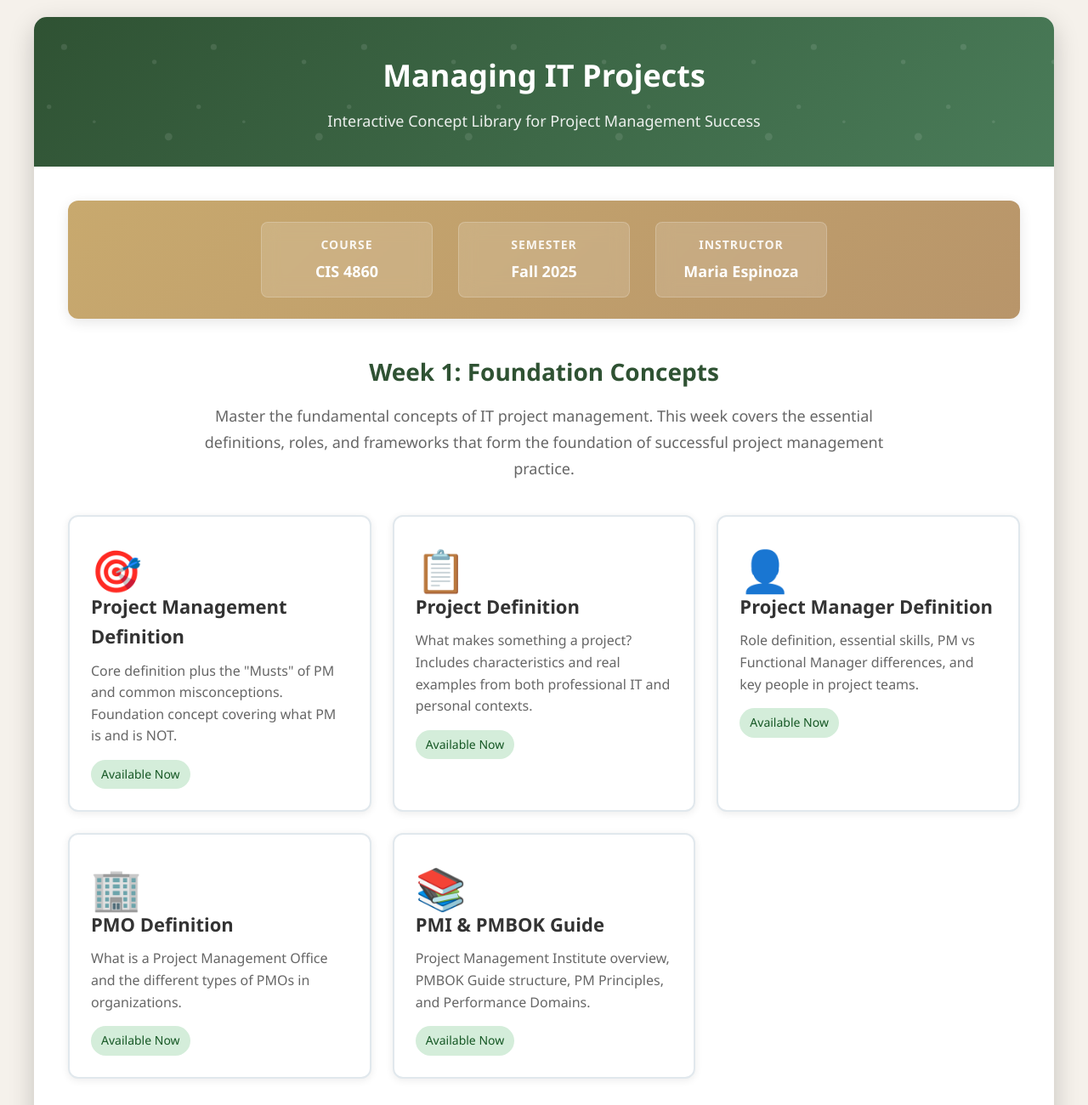
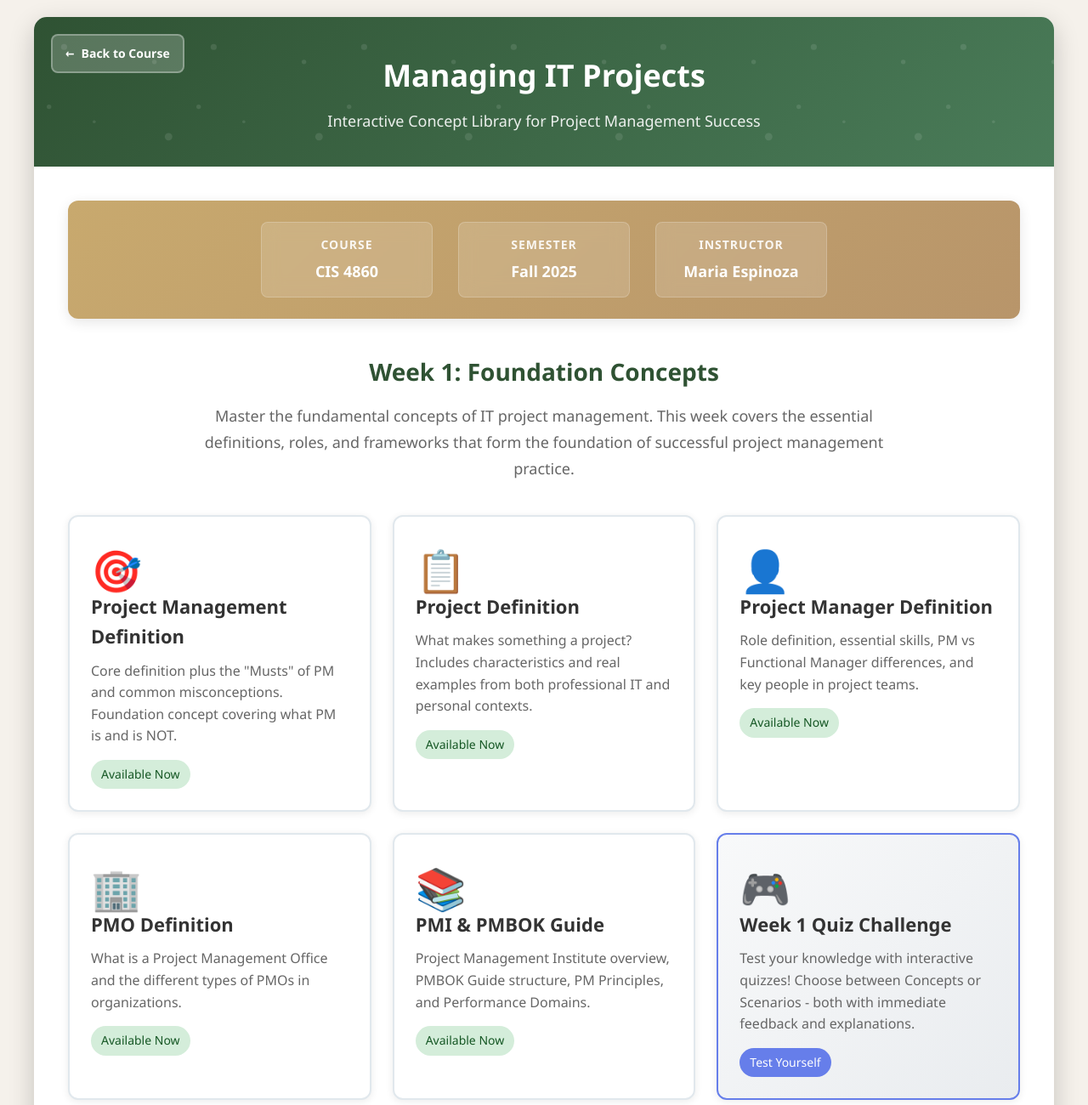
Before and after one commit to mespinozaIT/managing-it-projects, a plain HTML site: page index.html in a window 1280 px wide. Shown: the top 1300 px of the page at 85% size. Drawn offline with Linux system fonts and the light colour scheme.

Commit message:
Update index.html

```diff
--- a/index.html
+++ b/index.html
@@ -21,6 +21,37 @@
             border-radius: 15px;
             box-shadow: 0 10px 30px rgba(0,0,0,0.2);
             overflow: hidden;
+            position: relative;
+        }
+
+        .back-button {
+            position: absolute;
+            top: 20px;
+            left: 20px;
+            background: rgba(255,255,255,0.2);
+            color: white;
+            border: 2px solid rgba(255,255,255,0.3);
+            border-radius: 8px;
+            padding: 10px 15px;
+            text-decoration: none;
+            font-size: 14px;
+            font-weight: 600;
+            transition: all 0.3s ease;
+            z-index: 10;
+            display: flex;
+            align-items: center;
+            gap: 8px;
+        }
+
+        .back-button:hover {
+            background: rgba(255,255,255,0.3);
+            border-color: rgba(255,255,255,0.5);
+            transform: translateY(-2px);
+        }
+
+        .back-button:focus {
+            outline: 3px solid #ffd700;
+            outline-offset: 2px;
         }
 
         .header {
@@ -140,8 +171,19 @@
             border-color: #E1E8ED;
         }
 
-        .concept-card.coming-soon:hover::before {
-            transform: scaleX(0);
+        .concept-card.quiz-card {
+            background: linear-gradient(135deg, #f8f9fa, #e9ecef);
+            border-color: #667eea;
+        }
+
+        .concept-card.quiz-card:hover {
+            border-color: #667eea;
+            box-shadow: 0 10px 25px rgba(102, 126, 234, 0.2);
+        }
+
+        .concept-card.quiz-card .concept-status {
+            background: #667eea;
+            color: white;
         }
 
         .concept-icon {
@@ -406,6 +448,11 @@
 </head>
 <body>
     <div class="container">
+        <a href="index.html" class="back-button">
+            <span>←</span>
+            Back to Course
+        </a>
+
         <div class="header">
             <h1>Managing IT Projects</h1>
             <p>Interactive Concept Library for Project Management Success</p>
@@ -471,6 +518,13 @@
                     <div class="concept-description">Project Management Institute overview, PMBOK Guide structure, PM Principles, and Performance Domains.</div>
                     <span class="concept-status status-available">Available Now</span>
                 </a>
+
+                <a href="week-1-quiz.html" class="concept-card available quiz-card">
+                    <span class="concept-icon">🎮</span>
+                    <div class="concept-title">Week 1 Quiz Challenge</div>
+                    <div class="concept-description">Test your knowledge with interactive quizzes! Choose between Concepts or Scenarios - both with immediate feedback and explanations.</div>
+                    <span class="concept-status status-available">Test Yourself</span>
+                </a>
             </div>
 
             <div style="margin-top: 40px; padding: 20px; background: #F8F9FA; border-radius: 10px; text-align: center;">
```
